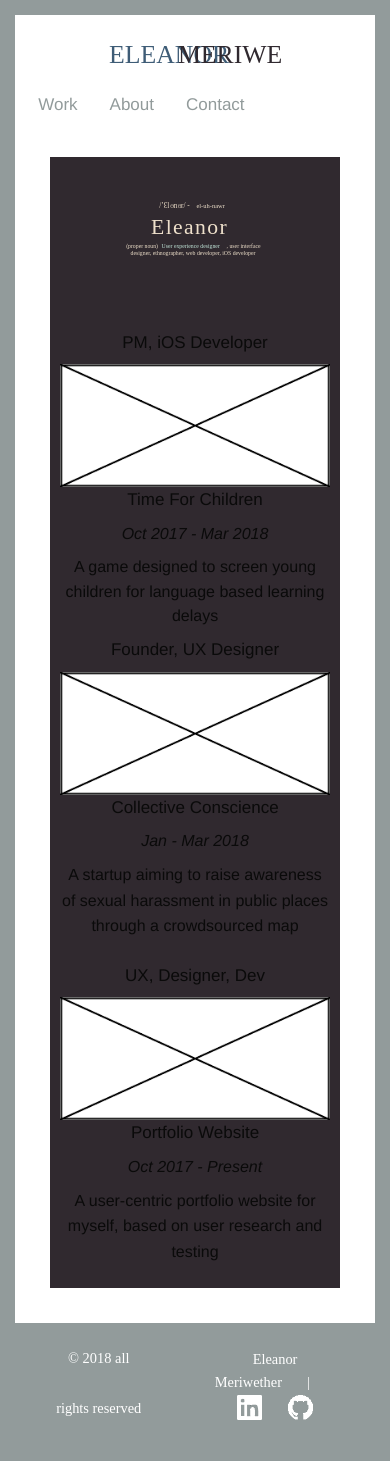
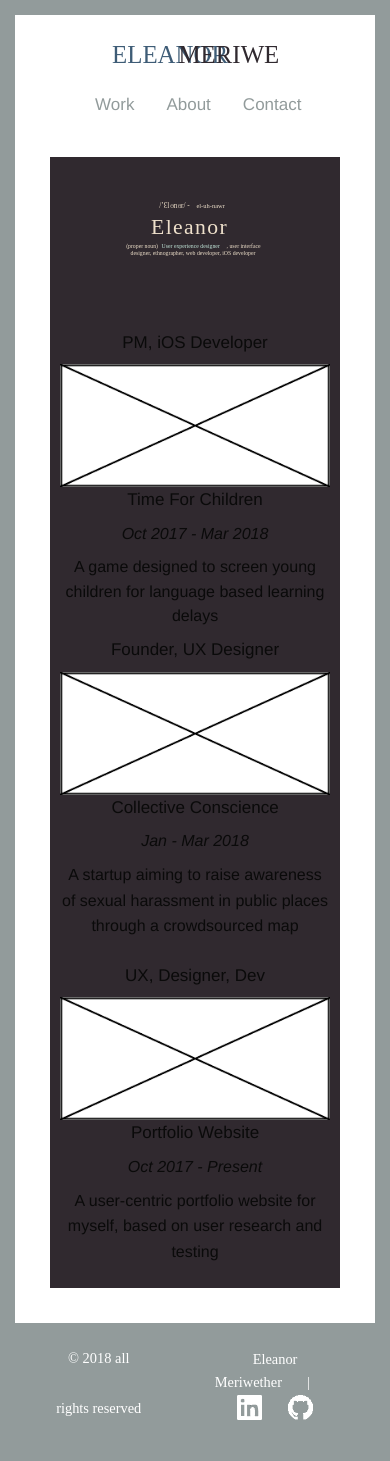
Before and after one commit to emeriwether/emeriwether.github.io, a Jekyll site: the page built from index.html, in a window 390 px wide. Built offline with Jekyll 4.4.1, drawn with Linux system fonts in a browser that asks for light colours; some web fonts are replaced.

Commit message:
adjust top nav bar

```diff
--- a/css/app.css
+++ b/css/app.css
@@ -4,11 +4,20 @@
     }
 
     #topNav {
-        margin: 0 2% 0 2%;
+        margin: 0 4% 0 4%;
+    }
+
+    #contentBG {
+        margin: 0;
+    }
+
+    nav {
+        margin: 0 15%;
     }
 }
 
-@media screen and (min-width: 39.939em) and (max-width: 49.5em) {     #topNav {
+@media screen and (min-width: 39.939em) and (max-width: 49.5em) {
+    #topNav {
         margin: 0 4% 0 4%;
     }
 
```
